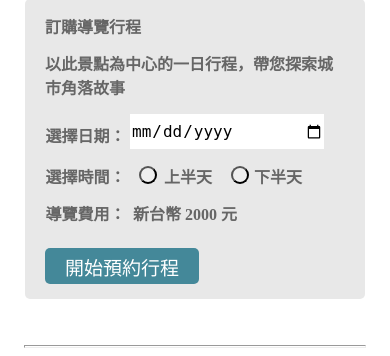
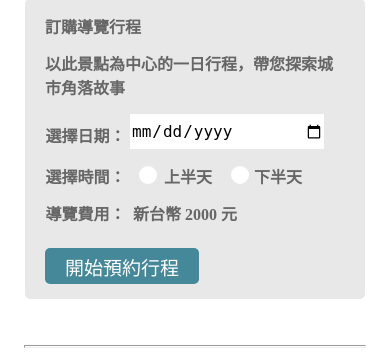
Before and after one commit to Reneeeeeeeeeeee/Taipei-Day-Trip, a Python web app: template templates/attraction.html in a window 390 px wide. Shown: the part 509-865 px from the top of the page. Run offline with Jinja, Linux system fonts and the light colour scheme; the template is opened without the code that fills it, so the values that code supplies are empty.

Commit message:
attaction css modified

```diff
--- a/static/attraction.css
+++ b/static/attraction.css
@@ -121,6 +121,7 @@ body{
 .photo{
     width: 540px;
     height: 406px;
+    object-fit: cover;
     vertical-align: bottom;
 
 }
@@ -262,6 +263,7 @@ span[class^="jian"]{
     margin-top: 15px;
     margin-left: 20px;
     margin-right: 323px;
+
 }
 .text3{
     font-size: 16px;
@@ -277,6 +279,11 @@ span[class^="jian"]{
     margin-left: 12px;
     margin-top: 2px;
     margin-bottom: 2px;
+    border-color: white;
+    background-color: #FFFFFF;
+    border-style: solid;
+
+
 }
 .text4{
     font-size: 16px;
@@ -293,6 +300,10 @@ span[class^="jian"]{
     margin-left: 18px;
     margin-top: 2px;
     margin-bottom: 2px;
+    border-color: white;
+    background-color: #FFFFFF;
+    border-style: solid;
+
 
 }
 .text5{
@@ -346,6 +357,7 @@ hr{
     height: 1px;
     margin-top: 37px;
     width: 100%;
+    max-width: 1200px;
 }
 .info{
     width: 1180px;
@@ -475,6 +487,9 @@ hr{
     .btn3{
         margin-right: auto;
     }
+    hr{
+        max-width: 1012px;
+    }
     .info{
         width: 996px;
         margin-left: 10px;
@@ -568,9 +583,7 @@ hr{
 
 
     }
-    hr{
-        max-width: 920px;
-    }
+
     .place{
         grid-row-start: 5;
         grid-row-end: 6;
@@ -611,6 +624,7 @@ hr{
     hr{
         height: 1px;
         width: 100%;
+        max-width: 750px;
         margin-top: 450px;
 
     }
```
